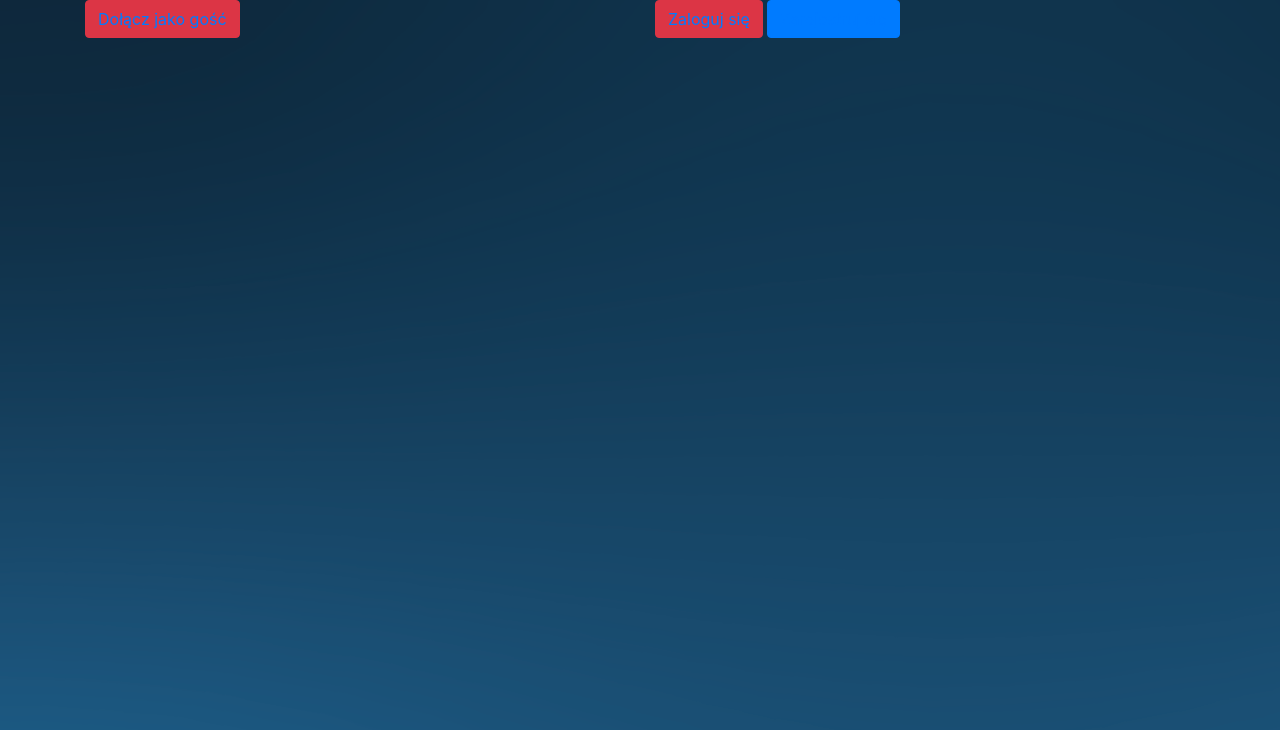
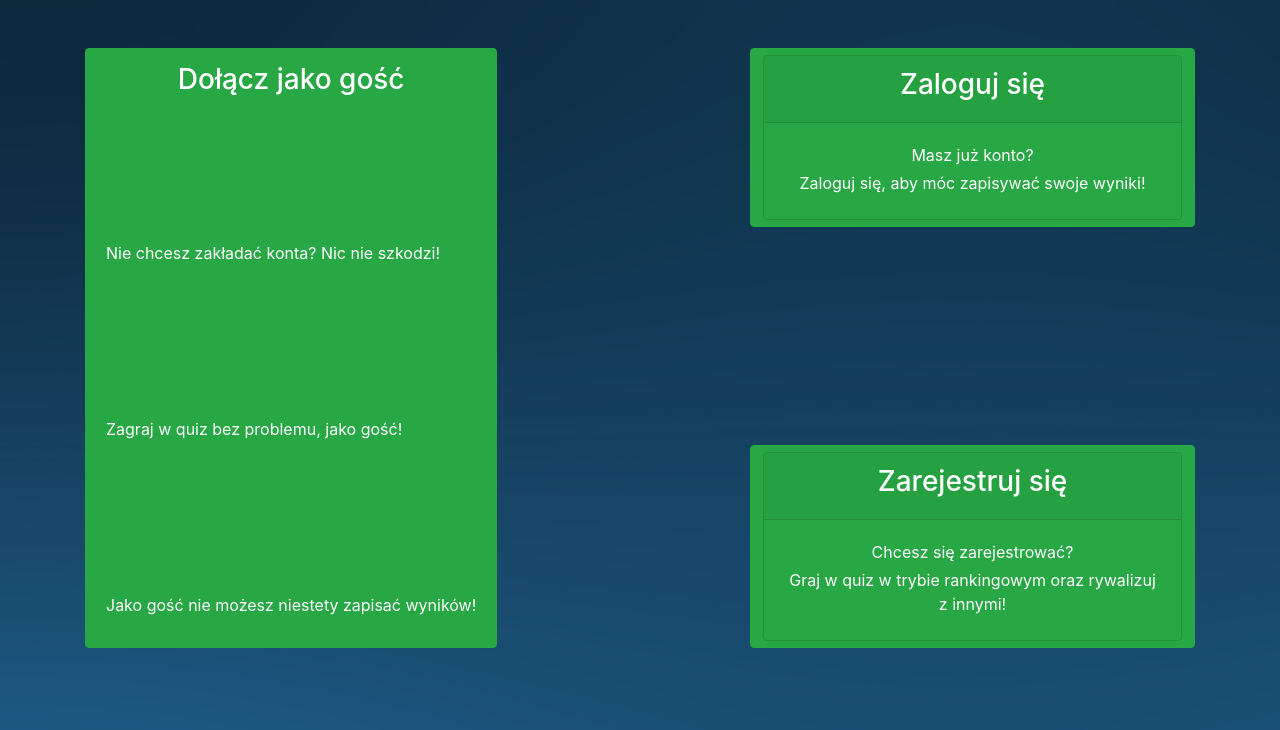
Before and after one commit to apmonstertech/GUS, a Node project: template views/lobby.hbs in a window 1280 px wide. Shown: the part 70-800 px from the top of the page. Run offline with Node 20 templates, Linux system fonts and the light colour scheme; the template is opened without the code that fills it: most values are stand-ins (such as "Sample title", 1, 10 or a date in 2020).

Commit message:
fast quiz

```diff
--- a/models/quiz.js
+++ b/models/quiz.js
@@ -18,6 +18,9 @@ var QuizSchema = mongoose.Schema({
         type: String,
     },
     ans4: {
+        type: String
+    },
+    ansRight: {
         type: String
     }
 })
--- a/public/javascripts/quizStarter/Net.js
+++ b/public/javascripts/quizStarter/Net.js
@@ -1,8 +1,7 @@
 class Net {
     constructor() { }
 
-    sendData(action) {
-        var obj
+    sendData(action, fn) {
         $.ajax({
             url: "/quiz/starter/",
             data: {
@@ -10,7 +9,8 @@ class Net {
             },
             type: "POST",
             success: function (data) {
-                console.log(JSON.stringify(data))
+                console.log(data)
+                fn(data);
             },
             error: function (xhr, status, error) {
                 console.log(xhr);
--- a/views/layouts/main.hbs
+++ b/views/layouts/main.hbs
@@ -4,6 +4,7 @@
     <meta charset="UTF-8">
     <meta name="viewport" content="width=device-width, initial-scale=1.0">
     <meta http-equiv="X-UA-Compatible" content="ie=edge">
+    <link rel="stylesheet" gref="https://use.typekit.net/eiu71nm.css">
     <link rel="stylesheet" href="https://stackpath.bootstrapcdn.com/bootstrap/4.3.1/css/bootstrap.min.css">
     <link rel="stylesheet" href="/stylesheets/style.css">
     <script src="https://code.jquery.com/jquery-3.4.1.js"></script>
--- a/views/lobby.hbs
+++ b/views/lobby.hbs
@@ -1,12 +1,38 @@
-<div class="container">
-    <div class="row">
-        <div class="col-sm-6">
-            <button class="btn btn-danger"><a href="/room/guest">Dołącz jako gość</a></button>
+<div class="container mt-5 h-75">
+    <div class="row d-flex justify-content-between h-100">
+        <div class="col-sm-5 h-100">
+            <button onclick="window.location.href = '/room/guest'" class="btn btn-success h-100 d-flex justify-content-between flex-column text-center">
+                <h3 class="w-100 p-2">Dołącz jako gość</h3>
+                <p class="p-2">Nie chcesz zakładać konta? Nic nie szkodzi!</p>
+                <p class="p-2">Zagraj w quiz bez problemu, jako gość!</p>
+                <p class="p-2">Jako gość nie możesz niestety zapisać wyników!</p>
+            </button>
         </div>
-        <div class="col-sm-6">
-            <button class="btn btn-danger"><a href="/users/login/">Zaloguj się</a></button>
-
-            <button class="btn btn-primary"><a href="/users/register/">Zarejestruj się</a></button>
+        <div class="col-sm-5 d-flex flex-column justify-content-between h-100">
+            <button onclick="window.location.href = '/users/login/'"  class="btn btn-success">
+                <div class="card b-transparent">
+                    <div class="card-header">
+                        <h3>
+                            Zaloguj się
+                        </h3>
+                    </div>
+                    <div class="card-body">
+                        <p class="mb-1">Masz już konto?</p>
+                        <p class="mb-1">Zaloguj się, aby móc zapisywać swoje wyniki!</p>
+                    </div>
+                </div>
+            </button>
+            <button onclick="window.location.href = '/users/register/'" class="btn btn-success">
+                <div class="card b-transparent">
+                    <div class="card-header">
+                        <h3>Zarejestruj się</h3>
+                        </div>
+                    <div class="card-body">
+                        <p class="mb-1">Chcesz się zarejestrować?</p>
+                        <p class="mb-1">Graj w quiz w trybie rankingowym oraz rywalizuj z innymi!</p>
+                    </div>
+                </div>
+            </button>
         </div>
     </div>
 </div>
```
Also changed, not shown: public/javascripts/quizStarter/Main.js (+43 -5 lines), views/index.hbs (+2 -3 lines), views/quizStarter.hbs (+7 -7 lines), public/stylesheets/style.css (line endings or trailing spaces).
